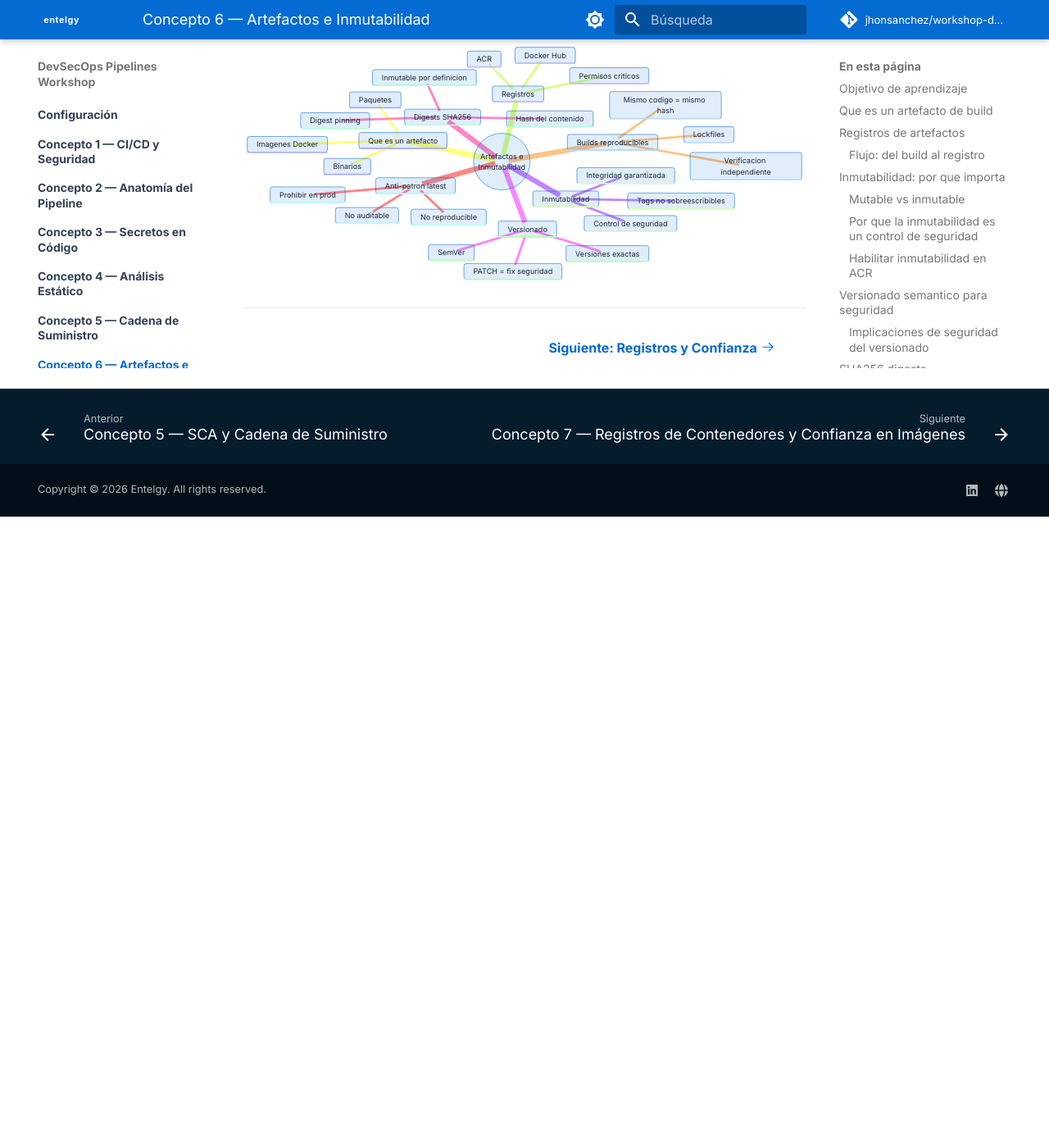
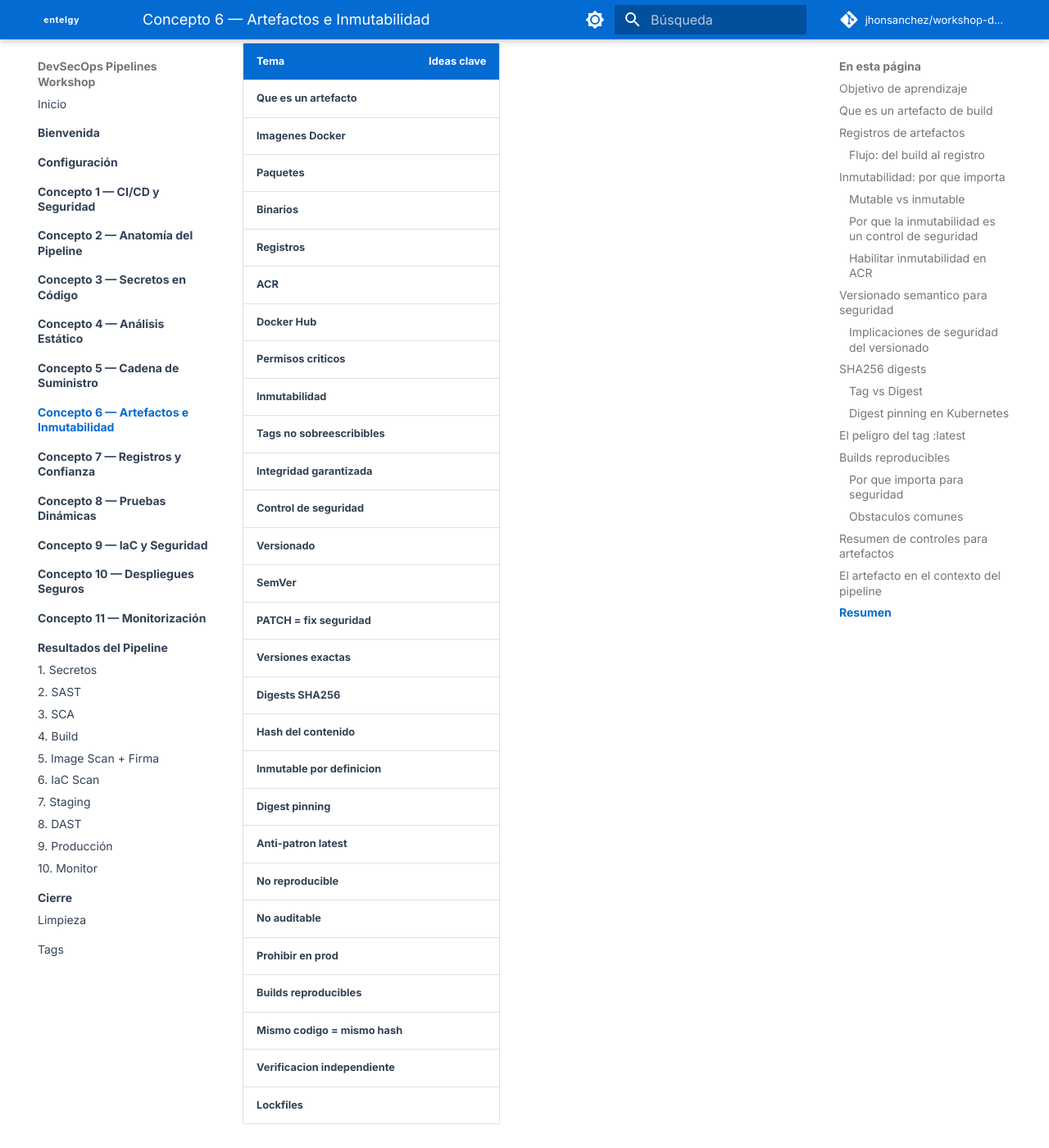
Before and after one commit to jhonsanchez/workshop-devsecops-pipelines, an MkDocs documentation site: the page built from docs/concepto06-artefactos/index.md, in a window 1280 px wide and 1400 px high, scrolled down 9723 px. Shown: the whole window at 82% size. Built offline with MkDocs 1.6.1 and Material for MkDocs 9.7.7, drawn with Linux system fonts in a browser that asks for light colours; comment, search, counter and statistics services are not loaded; before the commit the page ends 10353 px from its top, so only the background shows below that.

Commit message:
fix: replace broken mindmap diagrams with clean summary tables

````diff
--- a/docs/concepto03-secretos/index.md
+++ b/docs/concepto03-secretos/index.md
@@ -336,37 +336,36 @@
 
 ## Resumen
 
-```mermaid
-mindmap
-  root((Secretos en<br/>Codigo))
-    Que es un secreto
-      API Keys
-      Tokens
-      Contrasenas
-      Certificados
-    Permanencia en Git
-      Historial inmutable
-      Forks y mirrors
-      Indexadores automaticos
-    Ciclo de fuga
-      Commit
-      Push
-      Indexado en minutos
-      Explotado en horas
-    Gestion segura
-      GitHub Secrets
-      Managed Identity
-      GitHub Environments
-      Rotacion automatica
-    Incidentes
-      Uber 2016
-      CircleCI 2023
-    Defensa
-      Pre-commit hooks
-      Push protection
-      CI scanning
-      Rotacion
-```
+| Tema | Ideas clave |
+|---|---|
+| **Que es un secreto** |  |
+| **API Keys** |  |
+| **Tokens** |  |
+| **Contrasenas** |  |
+| **Certificados** |  |
+| **Permanencia en Git** |  |
+| **Historial inmutable** |  |
+| **Forks y mirrors** |  |
+| **Indexadores automaticos** |  |
+| **Ciclo de fuga** |  |
+| **Commit** |  |
+| **Push** |  |
+| **Indexado en minutos** |  |
+| **Explotado en horas** |  |
+| **Gestion segura** |  |
+| **GitHub Secrets** |  |
+| **Managed Identity** |  |
+| **GitHub Environments** |  |
+| **Rotacion automatica** |  |
+| **Incidentes** |  |
+| **Uber 2016** |  |
+| **CircleCI 2023** |  |
+| **Defensa** |  |
+| **Pre-commit hooks** |  |
+| **Push protection** |  |
+| **CI scanning** |  |
+| **Rotacion** |  |
+
 
 ---
 
--- a/docs/concepto06-artefactos/index.md
+++ b/docs/concepto06-artefactos/index.md
@@ -374,38 +374,37 @@
 
 ## Resumen
 
-```mermaid
-mindmap
-  root((Artefactos e<br/>Inmutabilidad))
-    Que es un artefacto
-      Imagenes Docker
-      Paquetes
-      Binarios
-    Registros
-      ACR
-      Docker Hub
-      Permisos criticos
-    Inmutabilidad
-      Tags no sobreescribibles
-      Integridad garantizada
-      Control de seguridad
-    Versionado
-      SemVer
-      PATCH = fix seguridad
-      Versiones exactas
-    Digests SHA256
-      Hash del contenido
-      Inmutable por definicion
-      Digest pinning
-    Anti-patron latest
-      No reproducible
-      No auditable
-      Prohibir en prod
-    Builds reproducibles
-      Mismo codigo = mismo hash
-      Verificacion independiente
-      Lockfiles
-```
+| Tema | Ideas clave |
+|---|---|
+| **Que es un artefacto** |  |
+| **Imagenes Docker** |  |
+| **Paquetes** |  |
+| **Binarios** |  |
+| **Registros** |  |
+| **ACR** |  |
+| **Docker Hub** |  |
+| **Permisos criticos** |  |
+| **Inmutabilidad** |  |
+| **Tags no sobreescribibles** |  |
+| **Integridad garantizada** |  |
+| **Control de seguridad** |  |
+| **Versionado** |  |
+| **SemVer** |  |
+| **PATCH = fix seguridad** |  |
+| **Versiones exactas** |  |
+| **Digests SHA256** |  |
+| **Hash del contenido** |  |
+| **Inmutable por definicion** |  |
+| **Digest pinning** |  |
+| **Anti-patron latest** |  |
+| **No reproducible** |  |
+| **No auditable** |  |
+| **Prohibir en prod** |  |
+| **Builds reproducibles** |  |
+| **Mismo codigo = mismo hash** |  |
+| **Verificacion independiente** |  |
+| **Lockfiles** |  |
+
 
 ---
 
````
Also changed, not shown: docs/concepto01-cicd/index.md (+8 -28 lines), docs/concepto02-anatomia-pipeline/index.md (+28 -29 lines), docs/concepto04-sast/index.md (+29 -30 lines), docs/concepto05-sca/index.md (+28 -29 lines).
